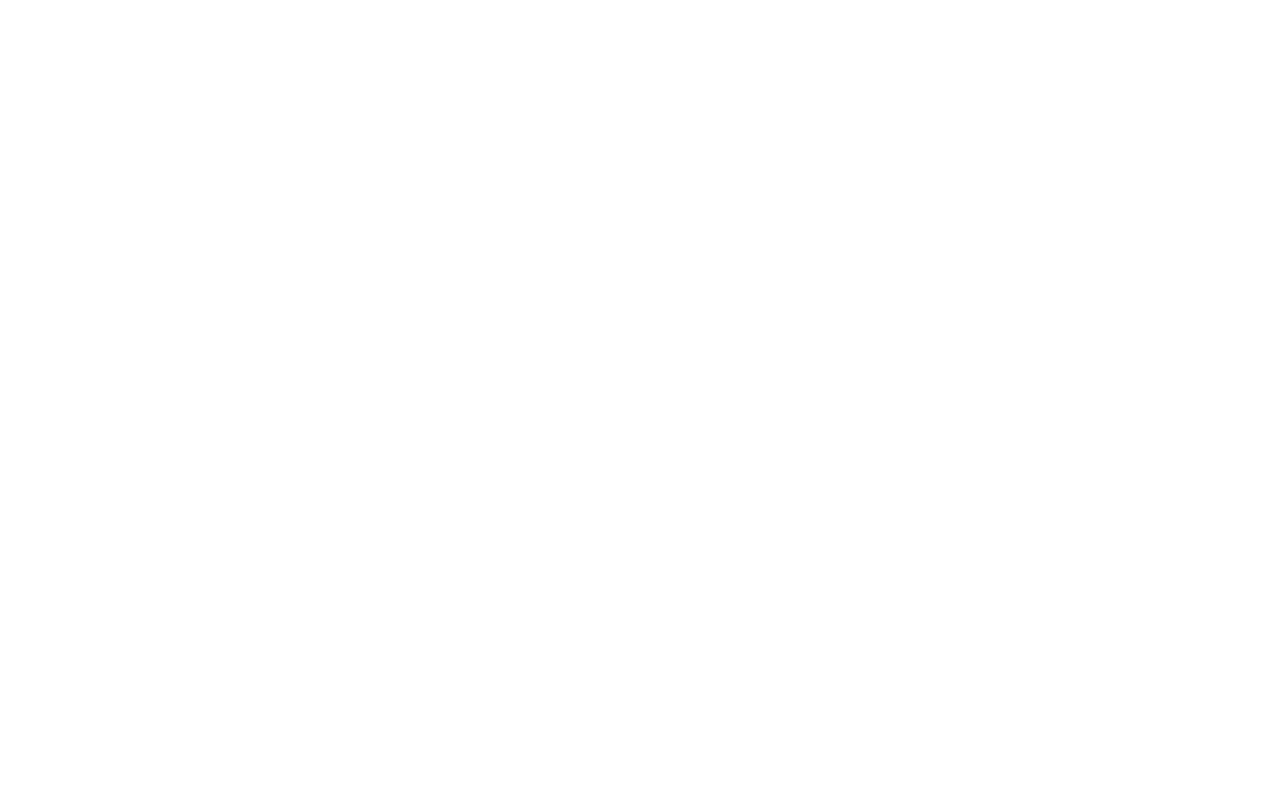
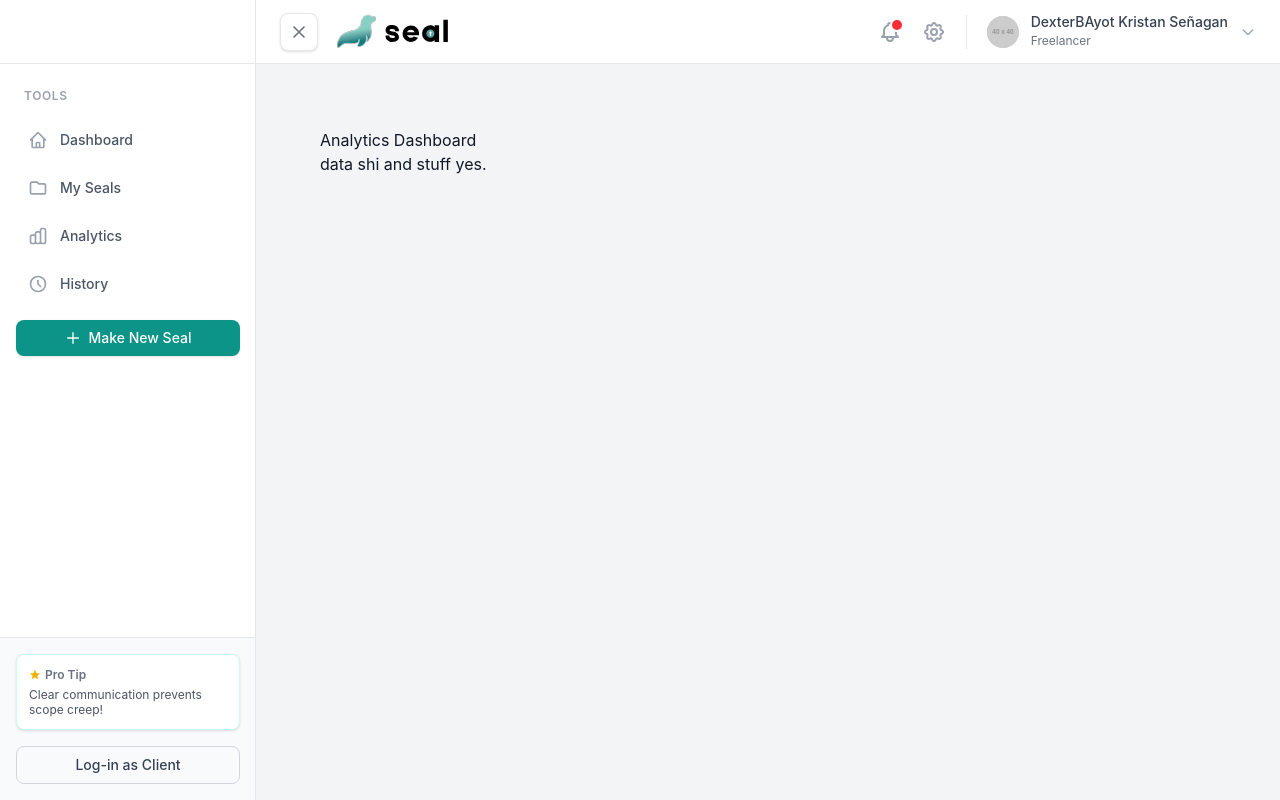
Before and after one commit to Georgebruh/Project_Seal, a Vue app: page /dashboard/analytics in a window 1280 px wide. Before the commit this address had no page. Built offline with nearby package versions, Linux system fonts and the light colour scheme; the HTML template or start-up script is replaced by a standard one.

Commit message:
initial analytics page and route

```diff
--- a/src/layouts/DashboardLayout.vue
+++ b/src/layouts/DashboardLayout.vue
@@ -13,7 +13,7 @@
     return [
       { name: 'Dashboard', href: '/freelancer', icon: 'M3 12l2-2m0 0l7-7 7 7M5 10v10a1 1 0 001 1h3m10-11l2 2m-2-2v10a1 1 0 01-1 1h-3m-6 0a1 1 0 001-1v-4a1 1 0 011-1h2a1 1 0 011 1v4a1 1 0 001 1m-6 0h6' },
       { name: 'My Seals', href: '#', icon: 'M3 7v10a2 2 0 002 2h14a2 2 0 002-2V9a2 2 0 00-2-2h-6l-2-2H5a2 2 0 00-2 2z' },
-      { name: 'Analytics', href: '#', icon: 'M9 19v-6a2 2 0 00-2-2H5a2 2 0 00-2 2v6a2 2 0 002 2h2a2 2 0 002-2zm0 0V9a2 2 0 012-2h2a2 2 0 012 2v10m-6 0a2 2 0 002 2h2a2 2 0 002-2m0 0V5a2 2 0 012-2h2a2 2 0 012 2v14a2 2 0 01-2 2h-2a2 2 0 01-2-2z' },
+      { name: 'Analytics', href: '/dashboard/analytics', icon: 'M9 19v-6a2 2 0 00-2-2H5a2 2 0 00-2 2v6a2 2 0 002 2h2a2 2 0 002-2zm0 0V9a2 2 0 012-2h2a2 2 0 012 2v10m-6 0a2 2 0 002 2h2a2 2 0 002-2m0 0V5a2 2 0 012-2h2a2 2 0 012 2v14a2 2 0 01-2 2h-2a2 2 0 01-2-2z' },
       { name: 'History', href: '#', icon: 'M12 8v4l3 3m6-3a9 9 0 11-18 0 9 9 0 0118 0z' },
     ]
   } else {
--- a/src/router/index.ts
+++ b/src/router/index.ts
@@ -27,6 +27,11 @@
           name: 'freelancer-dashboard',
           component: () => import('@/views/FreelancerDashboard.vue')
         },
+      {
+          path: 'analytics',
+          name: 'analytics',
+          component: () => import('@/views/AnalyticsView.vue')
+        },
         {
           path: '/client',
           name: 'client-dashboard',
--- /dev/null
+++ b/src/views/AnalyticsView.vue
@@ -0,0 +1,15 @@
+<script setup lang="ts">
+</script>
+
+<template>
+  <div class="analytics-container">
+    <h1>Analytics Dashboard</h1>
+    <p>data shi and stuff yes.</p>
+  </div>
+</template>
+
+<style scoped>
+.analytics-container {
+  padding: 2rem;
+}
+</style>
```
